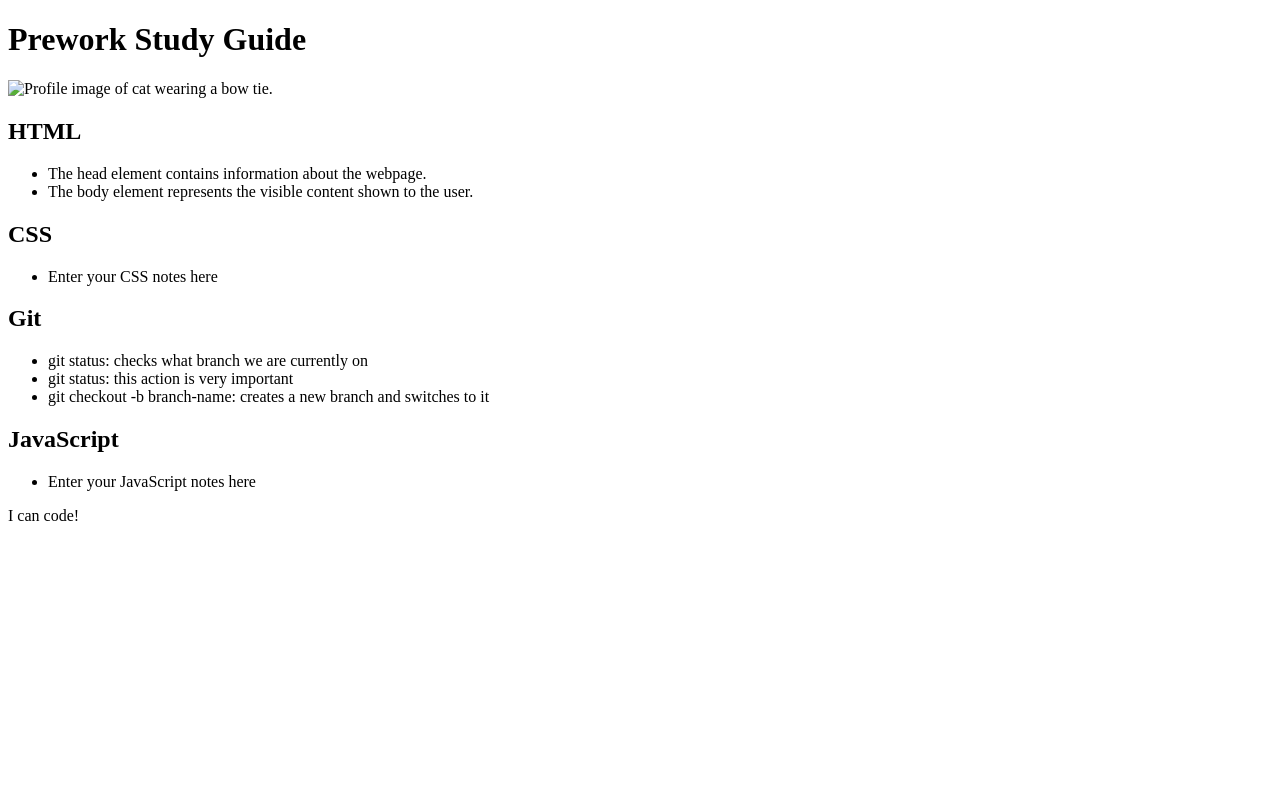
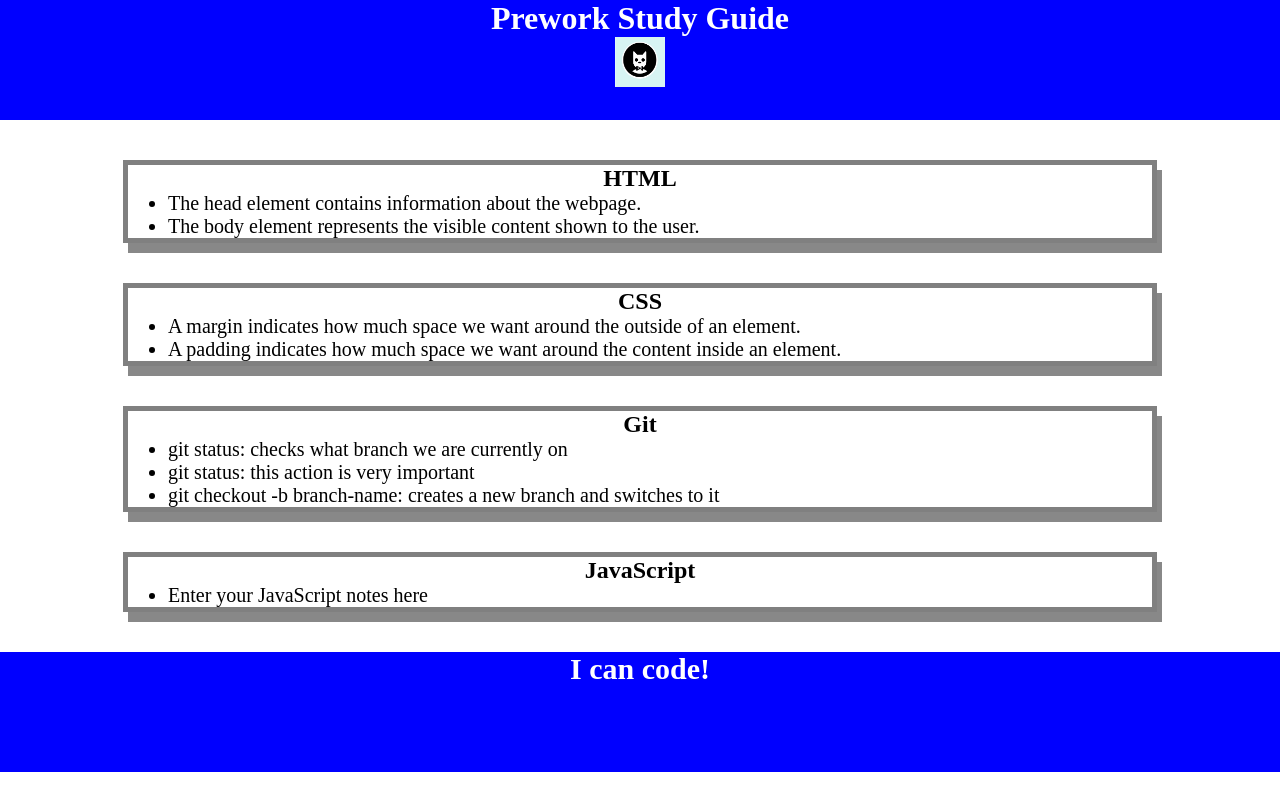
Before and after one commit to Camilasbarros/prework-study-guide, a plain HTML site: page assets/index.html in a window 1280 px wide. Drawn offline with Linux system fonts and the light colour scheme.

Commit message:
update index.html e style.css

```diff
--- a/assets/index.html
+++ b/assets/index.html
@@ -4,12 +4,13 @@
     <meta charset="UTF-8" />
     <meta http-equiv="X-UA-Compatible" content="IE=edge" />
     <meta name="viewport" content="width=device-width, initial-scale=1.0" />
+    <link rel="stylesheet" href="./style.css">
     <title>Prework Study Guide</title>
   </head>
   <body>
     <header id="top">
       <h1>Prework Study Guide</h1>
-      <img src="./assets/bowtie-cat.png" alt="Profile image of cat wearing a bow tie." />
+      <img src="./bowtie-cat.png" alt="Profile image of cat wearing a bow tie." />
     </header>
     <main>
       <section class="card" id="html-section">
@@ -23,7 +24,8 @@
       <section class="card" id="css-section">
         <h2>CSS</h2>
         <ul>
-          <li>Enter your CSS notes here</li>
+          <li>A margin indicates how much space we want around the outside of an element.</li>
+          <li>A padding indicates how much space we want around the content inside an element.</li>
         </ul>
       </section>
 
@@ -45,7 +47,9 @@
     </main>
 
     <footer>
+      <h2>
       <p>I can code!</p>
+      </h2>
     </footer>
   </body>
 </html>
--- /dev/null
+++ b/assets/style.css
@@ -0,0 +1,42 @@
+* {
+       margin: 0;
+       padding: 0;
+   }
+
+   header,
+footer {
+    width: 100%;
+    height: 120px;
+    background-color: blue;
+    color: white;
+}
+
+h1,
+h2 {
+    text-align: center;
+}
+
+img {
+    display: block;
+    height: 50px;
+    width: 50px;
+    margin-left: auto;
+    margin-right: auto;
+}
+
+ul {
+    padding-left: 40px;
+    font-size: 20px;
+}
+
+p {
+  text-align: center;
+  font-size: 30px;
+}
+
+.card {
+    width: 80%;
+    margin: 40px auto;
+    border: 5px solid gray;
+    box-shadow: 5px 10px #888888;
+  }
```
